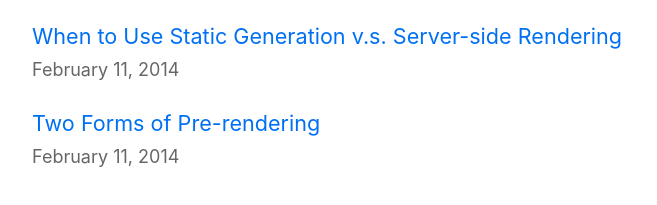
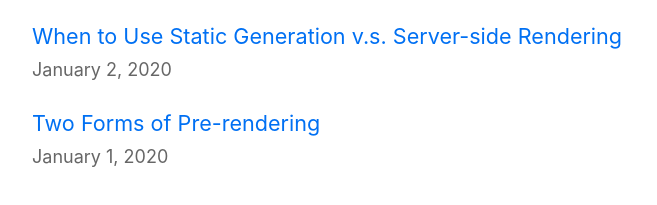
Before and after one commit to antiborder/periodic_table_3d, a Next.js app: page / in a window 1280 px wide. Shown: the part 505-710 px from the top of the page, without its empty margins (302-959 px from the left). Built offline with nearby package versions, Linux system fonts and the light colour scheme.

Commit message:
add time

```diff
--- a/pages/components/date.js
+++ b/pages/components/date.js
@@ -1,6 +1,6 @@
 import { parseISO, format } from 'date-fns';
 
 export default function Date({ dateString }) {
-  const date = parseISO('2014-02-11T11:30:30');
+  const date = parseISO(dateString);
   return <time dateTime={dateString}>{format(date, 'LLLL d, yyyy')}</time>;
 }
--- a/posts/pre-rendering.md
+++ b/posts/pre-rendering.md
@@ -1,6 +1,6 @@
 ---
 title: 'Two Forms of Pre-rendering'
-date: '2020-01-01'
+date: '2020-01-01T11:30:30'
 ---
 
 Next.js has two forms of pre-rendering: **Static Generation** and **Server-side Rendering**. The difference is in **when** it generates the HTML for a page.
--- a/posts/ssg-ssr.md
+++ b/posts/ssg-ssr.md
@@ -1,6 +1,6 @@
 ---
 title: 'When to Use Static Generation v.s. Server-side Rendering'
-date: '2020-01-02'
+date: '2020-01-02T11:30:30'
 ---
 
 We recommend using **Static Generation** (with and without data) whenever possible because your page can be built once and served by CDN, which makes it much faster than having a server render the page on every request.
```
